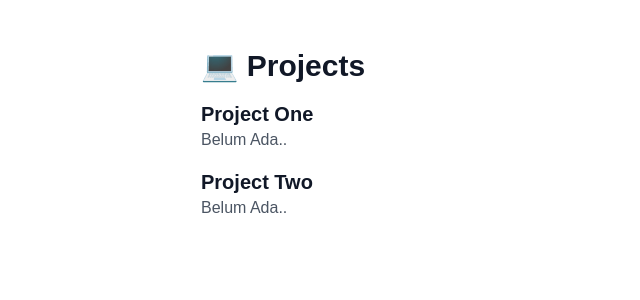
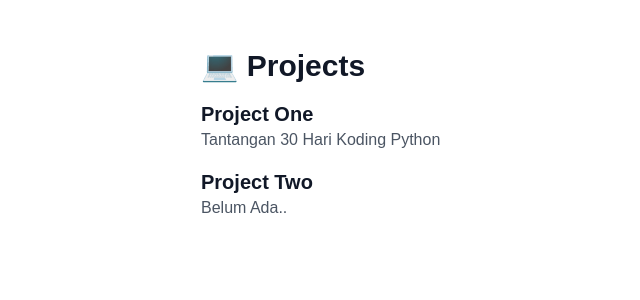
Before and after one commit to LaijuKamang/my-portfolio, a Next.js app: page /projects in a window 1280 px wide. Shown: the top 300 px of the page, without its empty margins (55-695 px from the left). Built offline with nearby package versions, Linux system fonts and the light colour scheme.

Commit message:
Update project description for Project One

```diff
--- a/app/projects/page.tsx
+++ b/app/projects/page.tsx
@@ -6,7 +6,7 @@ export default function Projects() {
         <ul className="space-y-4">
           <li>
             <h2 className="text-xl font-semibold">Project One</h2>
-            <p className="text-gray-600 dark:text-gray-400">Belum Ada..</p>
+            <p className="text-gray-600 dark:text-gray-400">Tantangan 30 Hari Koding Python</p>
           </li>
           <li>
             <h2 className="text-xl font-semibold">Project Two</h2>
```
